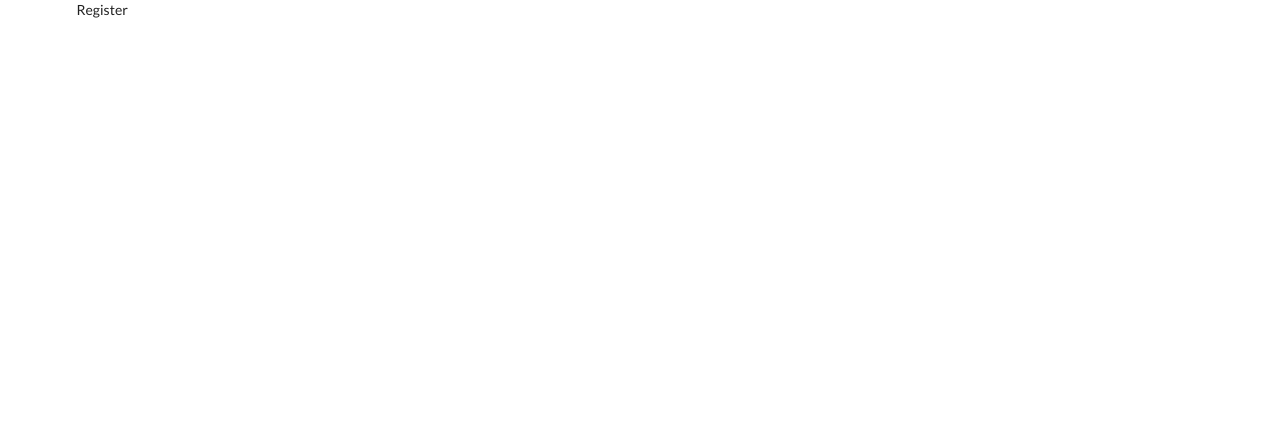
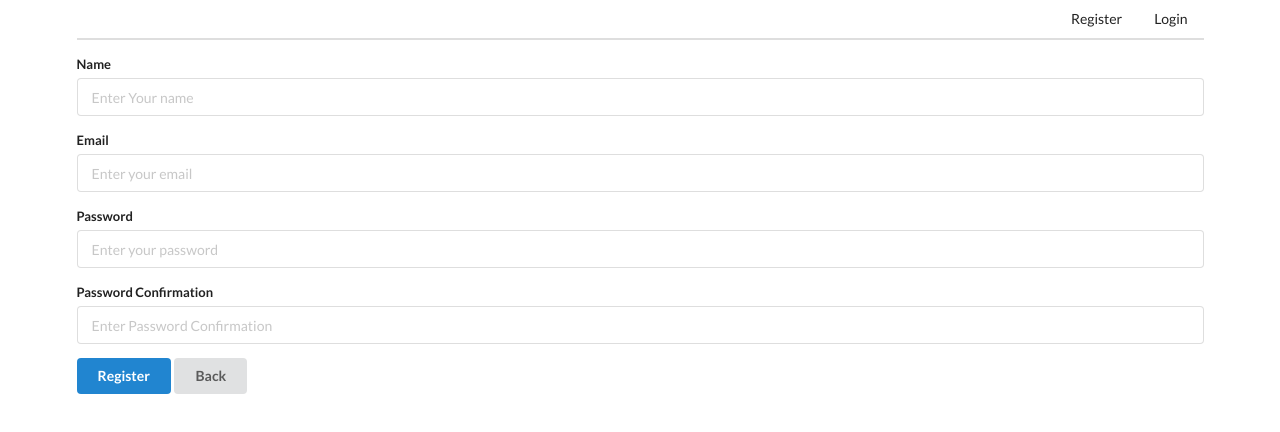
Before and after one commit to jadKhoury1/Reat-JS-Blog, a React (Create React App) app: page /auth/register in a window 1280 px wide. Shown: the top 432 px of the page. Built offline with nearby package versions, Linux system fonts and the light colour scheme.

Commit message:
Added Registration form

```diff
--- a/src/actions/index.js
+++ b/src/actions/index.js
@@ -4,31 +4,44 @@ import history from '../history';
 import {
     REGISTER, SIGN_IN, SIGN_OUT,
     FETCH_POSTS, FETCH_POST, CREATE_POST,
-    EDIT_POST, DELETE_POST
+    EDIT_POST, DELETE_POST, STATUS_FAILED, AUTHENTICATE
 } from './types';
 
 
-export const register = data => async dispatch => {
+export const authenticate = data => {
+    return {
+        type: AUTHENTICATE,
+        payload: data
+    };
+};
+
+export const registerAcion = (data, callback) => async dispatch => {
     const response = await blog.post('/register', data);
-    dispatch({ type: REGISTER, payload: response.data });
-    history.push('/');
+    const errors = checkForErrors(response);
+    if (errors) {
+        callback(errors);
+    } else {
+        localStorage.setItem('auth_user', JSON.stringify(response.data.response));
+        dispatch({ type: REGISTER, payload: response.data.response });
+        history.push('/');
+    }
 };
 
 export const signIn = data => async dispatch => {
     const response = await blog.post('/login', data);
+    localStorage.setItem('auth_user', JSON.stringify(response.data.response));
     dispatch({ type: SIGN_IN, payload: response.data });
-    history.push('/');
 }
 
 export const signOut = () => async dispatch => {
-    const response = await blog.post('/logout');
-    dispatch({ type: SIGN_OUT, payload: response.data });
+    await blog.post('/logout');
+    localStorage.removeItem('auth_user');
+    dispatch({ type: SIGN_OUT });
 }
 
+
 export const fetchPosts = () => async dispatch => {
-    console.log('Fetch Posts reached');
     const response = await blog.get('/posts/get');
-    console.log('response:', response);
     dispatch({ type: FETCH_POSTS, payload: response.data.response.posts });
 };
 
@@ -40,7 +53,6 @@ export const fetchPost = id => async dispatch => {
 export const createPost = data => async dispatch => {
     const response = await blog.post('/post/add', data);
     dispatch({ type: CREATE_POST, payload: response.data });
-    history.push('/');
 }
 
 export const editPost = (id, data) => async dispatch => {
@@ -52,3 +64,19 @@ export const deletePost = id => async dispatch => {
     const response = await blog.delete(`/post/delete/${id}`);
     dispatch({ type: DELETE_POST, payload: response.data });
 }
+
+const checkForErrors = response => {
+    const { status } = response.data;
+
+    if (!status) {
+        const { message } = response.data;
+        return message ? message : 'Request Could not be made. Please try again later';
+    }
+
+    if (status == STATUS_FAILED) {
+        const { message } = response.data.response;
+        return message ? message : 'Request Could not be made. Please try again later'
+    }
+
+    return;
+}
--- a/src/actions/types.js
+++ b/src/actions/types.js
@@ -1,3 +1,4 @@
+export const AUTHENTICATE = 'AUTHENTICATE';
 export const REGISTER = 'REGISTER';
 export const SIGN_IN = 'SIGN_IN';
 export const SIGN_OUT = 'SIGN_OUT';
@@ -6,3 +7,6 @@ export const FETCH_POSTS = 'FETCH_POSTS';
 export const FETCH_POST = 'FETCH_POST';
 export const DELETE_POST = 'DELETE_POST';
 export const EDIT_POST = 'EDIT_POST';
+
+export const STATUS_FAILED  = 'FAILED';
+export const STATUS_SUCCESS = 'OK';
--- a/src/components/App.js
+++ b/src/components/App.js
@@ -1,5 +1,8 @@
-import React from 'react';
+import React, { Component } from 'react';
+import { connect } from 'react-redux';
 import { Router, Route, Switch } from 'react-router-dom';
+import { authenticate } from '../actions';
+import Header from './Header';
 import PostsList from './posts/PostsList'
 import PostCreate from './posts/PostCreate';
 import PostEdit from './posts/PostEdit';
@@ -11,17 +14,26 @@ import history from '../history';
 
 
 
-const App = () => {
+class App  extends Component {
+    componentDidMount() {
+        const user = localStorage.getItem('auth_user');
+        if (user) {
+            this.props.authenticate(JSON.parse(user));
+        }
+    }
+
+    render() {
         return (
             <div className="ui container">
                 <Router history={history}>
                     <div>
+                        <Header />
                         <Switch>
                             <Route path='/' exact component={PostsList} />
                             <Route path='/post/new' component={PostCreate} />
                             <Route path='/post/edit/:id' component={PostEdit} />
                             <Route path='/post/delete/:id' component={PostDelete} />
-                        <Route path='/post' component={PostShow} />\
+                            <Route path='/post' component={PostShow} />
                             <Route path='/auth/login' component={Login} />
                             <Route path='/auth/register' component={Register} />
                         </Switch>
@@ -31,4 +43,6 @@ const App = () => {
         );
     }
 
-export default App;
+}
+
+export default connect(null, { authenticate })(App);
--- /dev/null
+++ b/src/components/Header.js
@@ -0,0 +1,40 @@
+import React, { Component } from 'react';
+import { connect } from 'react-redux';
+import { Link } from 'react-router-dom';
+import { signOut } from '../actions';
+
+class Header extends Component {
+
+    renderButtons = () => {
+        if (this.props.isSignedIn) {
+            return <Link to='#' className="item" onClick={() => this.props.signOut() }>Logout</Link>
+        }
+
+        return(
+            <React.Fragment>
+                <Link to="/auth/register" className="item">Register</Link>
+                <Link to="/auth/login" className="item">Login</Link>
+            </React.Fragment>
+        );
+
+    };
+
+    render() {
+        return (
+            <div className="ui secondary pointing menu">
+                <div className="right menu">
+                    {this.renderButtons()}
+                </div>
+            </div>
+        );
+    }
+}
+
+const mapStateToProps = ({ auth }) => {
+    return {
+        user: auth.user,
+        isSignedIn: auth.isSignedIn
+    }
+};
+
+export default connect(mapStateToProps, { signOut })(Header);
--- a/src/components/auth/Register.js
+++ b/src/components/auth/Register.js
@@ -1,7 +1,156 @@
-import React from 'react';
+import _ from 'lodash';
+import React, { Component } from 'react';
+import { connect } from 'react-redux';
+import { Link, Redirect } from 'react-router-dom';
+import { registerAcion } from '../../actions';
 
-const Register = () => {
-    return <div>Register</div>
+class Register extends Component {
+
+    constructor(props) {
+        super(props);
+        this.state = {
+            name: '',
+            email: '',
+            password: '',
+            passwordConfirmation: '',
+            errors: {}
+        };
+        this.handleErrors = this.handleErrors.bind(this);
+
+    }
+
+    handleInputChange = ({ target: { value, name} }) => {
+        this.setState({
+            [name]: value
+        });
+    }
+
+    handleSubmit = (event) => {
+        event.preventDefault();
+        const errors = this.handleErrors();
+
+        if (Object.keys(errors).length !== 0) {
+            this.setState({ errors });
+        } else {
+            this.props.registerAcion(
+                _.omit(
+                    {...this.state, password_confirmation: this.state.passwordConfirmation},
+                     ['errors', 'passwordConfirmation']
+                ), error => this.setState({ errors: {api: error}})
+            );
+        }
+    }
+
+    handleErrors() {
+        let errors = {};
+
+        if (this.state.name.length < 6) {
+            errors.name = 'Name must be minimum 6 characters long';
+        }
+
+        if (this.state.name.length > 40) {
+            errors.name = 'Name cannot exceed 40 characters';
+        }
+
+        let re = /^(([^<>()[\]\\.,;:\s@\"]+(\.[^<>()[\]\\.,;:\s@\"]+)*)|(\".+\"))@((\[[0-9]{1,3}\.[0-9]{1,3}\.[0-9]{1,3}\.[0-9]{1,3}\])|(([a-zA-Z\-0-9]+\.)+[a-zA-Z]{2,}))$/;
+
+        if (!re.test(this.state.email)) {
+            errors.email = 'Email is invalid';
+        }
+
+        re = /^(?=.*[a-z])(?=.*[A-Z])(?=.*[$@$!%*?&])[A-Za-z\d$@$!%*?&]{8,60}$/;
+
+        if (!re.test(this.state.password)) {
+            errors.password = 'Password must at least contain one small letter, one big letter ,one digit and one special character'
+        }
+
+        if (this.state.password !== this.state.passwordConfirmation) {
+            errors.passwordConfirmation = 'Password does not match';
+        }
+
+        for (let input in this.state) {
+            if (!this.state[input]) {
+                errors[input] = `${input} field is required`;
+            }
+        }
+
+        return errors;
+    }
+
+    renderHeader = () => {
+        if (this.props.isSignedIn) {
+            return <Redirect to="/" />
+        }
+
+        const { errors } = this.state;
+        return (
+            <form className="ui form error" onSubmit={this.handleSubmit.bind(this)}>
+                <div className="field">
+                    <label>Name</label>
+                    <input
+                        type="text"
+                        name="name"
+                        placeholder="Enter Your name"
+                        value={this.state.name}
+                        onChange={this.handleInputChange}
+                    />
+                    {errors.name ? <div className="ui error message"> {errors.name} </div> : null }
+
+                </div>
+
+                <div className="field">
+                    <label>Email</label>
+                    <input
+                        type="email"
+                        name="email"
+                        placeholder= "Enter your email"
+                        value={this.state.email}
+                        onChange={this.handleInputChange}
+                    />
+                    {errors.email ? <div className="ui error message"> {errors.email} </div> : null }
+                </div>
+                <div className="field">
+                    <label>Password</label>
+                    <input
+                        type="password"
+                        name="password"
+                        placeholder="Enter your password"
+                        value={this.state.password}
+                        onChange={this.handleInputChange}
+                    />
+                    {errors.password ? <div className="ui error message"> {errors.password} </div> : null }
+                </div>
+                <div className="field">
+                    <label>Password Confirmation</label>
+                    <input
+                        type="password"
+                        name="passwordConfirmation"
+                        placeholder="Enter Password Confirmation"
+                        value={this.state.passwordConfirmation}
+                        onChange={this.handleInputChange}
+                    />
+                    {errors.passwordConfirmation ? <div className="ui error message"> {errors.passwordConfirmation} </div> : null }
+                </div>
+                {errors.api ? <div className="ui error message"> {errors.api} </div> : null }
+                <button className="ui primary button" type="submit">Register</button>
+                <Link to='/' className="ui button">Back</Link>
+            </form>
+        );
+    }
+
+    render() {
+        return(
+            <div>
+                {this.renderHeader()}
+            </div>
+        );
+    };
 }
 
-export default Register;
+const mapStateToProps = ({ auth }) =>{
+    return {
+        isSignedIn: auth.isSignedIn
+    };
+};
+
+export default connect(mapStateToProps, { registerAcion })(Register);
--- a/src/index.js
+++ b/src/index.js
@@ -1,15 +1,16 @@
 import React from 'react';
 import ReactDOM from 'react-dom';
 import { Provider } from 'react-redux';
-import { createStore, applyMiddleware } from 'redux';
+import { createStore, applyMiddleware, compose } from 'redux';
 import thunk from 'redux-thunk';
 
 import App from './components/App';
 import reducers from './reducers';
 
+const composeEnhancers = window.__REDUX_DEVTOOLS_EXTENSION_COMPOSE__ || compose;
 const store = createStore(
     reducers,
-    applyMiddleware(thunk)
+    composeEnhancers(applyMiddleware(thunk))
 );
 
 ReactDOM.render(
```
Also changed, not shown: src/reducers/authReducer.js (+5 -3 lines). Lines whose indentation alone changed are shown as unchanged.
